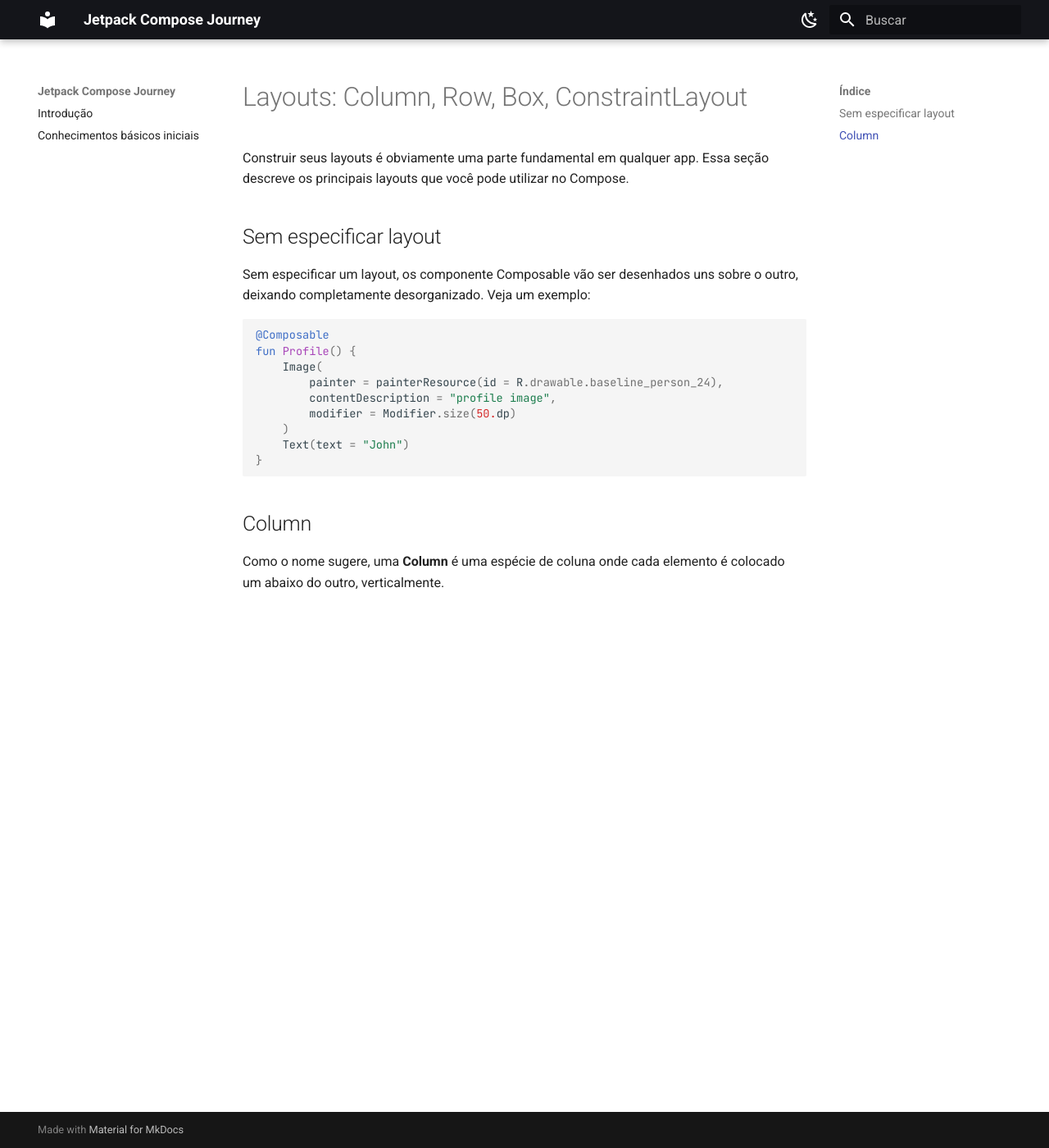
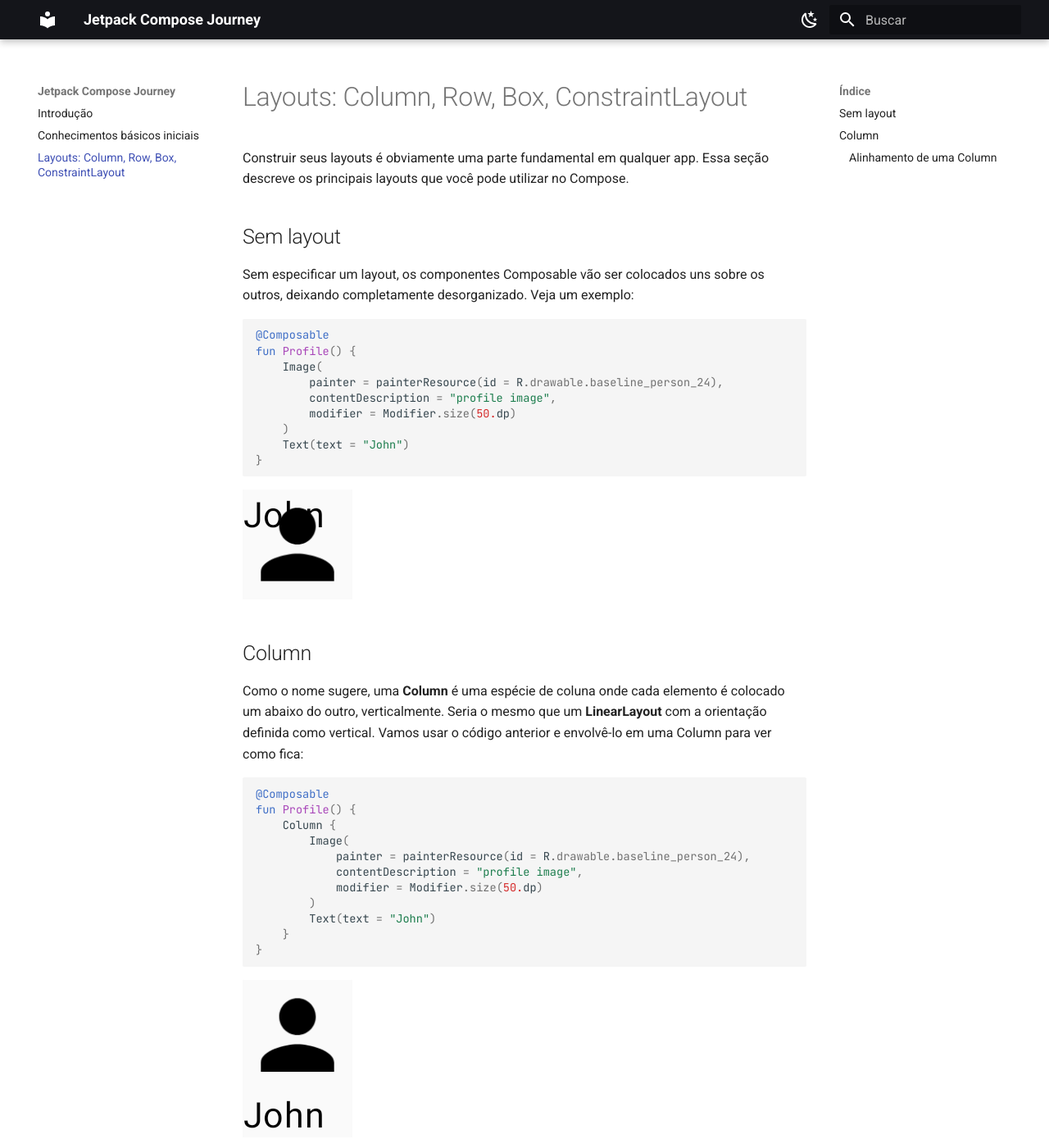
Before and after one commit to jsericksk/Jetpack-Compose-Journey, an MkDocs documentation site: the page built from docs/layouts.md, in a window 1280 px wide and 1400 px high. Shown: the whole window at 82% size. Built offline with MkDocs 1.6.1 and Material for MkDocs 9.7.7, drawn with Linux system fonts in a browser that asks for light colours; some of the changed text lies outside the part shown.

Commit message:
layouts.md e mkdocs.yml atualizados

````diff
--- a/docs/layouts.md
+++ b/docs/layouts.md
@@ -2,9 +2,9 @@
 
 Construir seus layouts é obviamente uma parte fundamental em qualquer app. Essa seção descreve os principais layouts que você pode utilizar no Compose.
 
-## Sem especificar layout
+## Sem layout
 
-Sem especificar um layout, os componente Composable vão ser desenhados uns sobre o outro, deixando completamente desorganizado. Veja um exemplo:
+Sem especificar um layout, os componentes Composable vão ser colocados uns sobre os outros, deixando completamente desorganizado. Veja um exemplo:
 
 ```kotlin
 @Composable
@@ -18,6 +18,78 @@
 }
 ```
 
+![Sem layout demo](img-01.png)
+
 ## Column
 
 Como o nome sugere, uma **Column** é uma espécie de coluna onde cada elemento é colocado um abaixo do outro, verticalmente.
+Seria o mesmo que um **LinearLayout** com a orientação definida como vertical. Vamos usar o código anterior e envolvê-lo em uma Column para ver como fica:
+
+```kotlin
+@Composable
+fun Profile() {
+    Column {
+        Image(
+            painter = painterResource(id = R.drawable.baseline_person_24),
+            contentDescription = "profile image",
+            modifier = Modifier.size(50.dp)
+        )
+        Text(text = "John")
+    }
+}
+```
+
+![Column](img-02.png)
+
+### Alinhamento de uma Column
+
+Uma Column possui mais 2 parâmetros que podem ser usados para alinhar o conteúdo horizontal e vertical.
+Veja como ficaria o alinhamento horizontal ao modificar o **horizontalAlignment**:
+
+=== "Alignment.Start"
+
+    ![Column com Alignment.Start](img-03.png)
+
+    ```kotlin
+    @Composable
+    fun Profile() {
+        Column(
+           horizontalAlignment = Alignment.Start,
+           modifier = Modifier.width(250.dp)
+        ) {
+            ...
+        }
+    }
+    ```
+
+=== "Alignment.CenterHorizontally"
+
+    ![Column com Alignment.CenterHorizontally](img-04.png)
+
+    ```kotlin
+    @Composable
+    fun Profile() {
+        Column(
+           horizontalAlignment = Alignment.CenterHorizontally,
+           modifier = Modifier.width(250.dp)
+        ) {
+            ...
+        }
+    }
+    ```
+
+=== "Alignment.End"
+
+    ![Column com Alignment.End](img-05.png)
+
+    ```kotlin
+    @Composable
+    fun Profile() {
+        Column(
+           horizontalAlignment = Alignment.End,
+           modifier = Modifier.width(250.dp)
+        ) {
+            ...
+        }
+    }
+    ```
--- a/mkdocs.yml
+++ b/mkdocs.yml
@@ -33,7 +33,7 @@
 nav:
   - 'Introdução': index.md
   - 'Conhecimentos básicos iniciais': basic.md
-
+  - 'Layouts: Column, Row, Box, ConstraintLayout': layouts.md
 
 markdown_extensions:
   - pymdownx.tasklist
@@ -45,11 +45,14 @@
   - pymdownx.tilde
 
   - pymdownx.highlight
-  - pymdownx.highlight
   - pymdownx.inlinehilite
   - codehilite:
       guess_lang: false
   - pymdownx.superfences
+  - admonition
+  - footnotes
+  - pymdownx.tabbed:
+      alternate_style: true
 
 plugins:
   - search
````
Also changed, not shown: docs/layouts/img-01.png (added), docs/layouts/img-02.png (added), docs/layouts/img-03.png (added), docs/layouts/img-04.png (added), docs/layouts/img-05.png (added).
